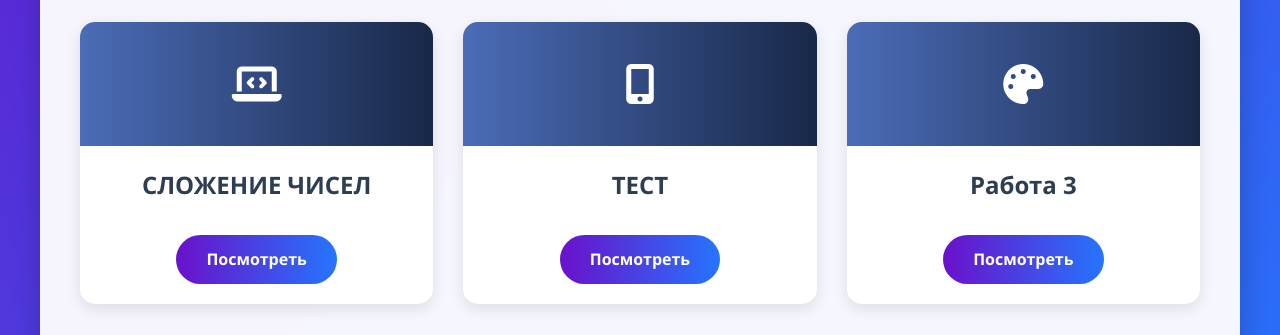
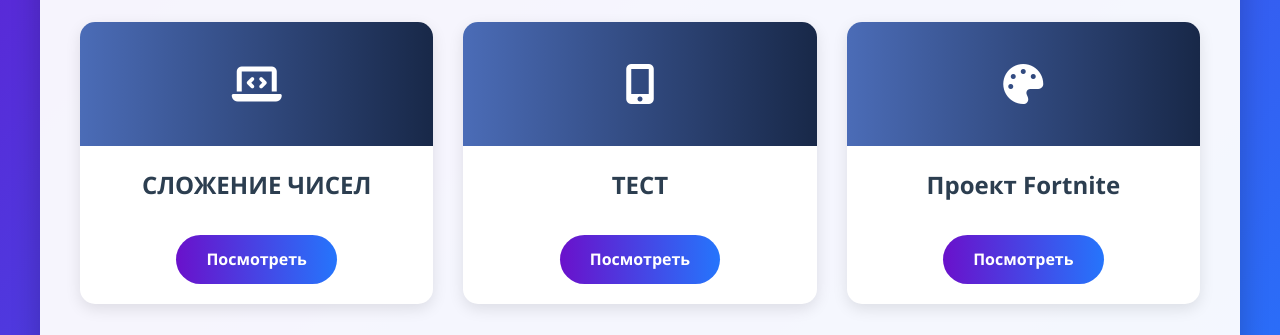
Before and after one commit to Slowlikey/slowlikey.github.io, a plain HTML site: page index.html in a window 1280 px wide. Shown: the part 617-952 px from the top of the page. Drawn offline with Linux system fonts and the light colour scheme.

Commit message:
Update index.html

```diff
--- a/index.html
+++ b/index.html
@@ -244,7 +244,7 @@
                         <i class="fas fa-palette"></i>
                     </div>
                     <div class="work-content">
-                        <h3 class="work-title">Работа 3</h3>
+                        <h3 class="work-title">Проект Fortnite</h3>
 
                         <a href="https://www.creativecc.ru/" class="work-link">Посмотреть</a>
                     </div>
```
